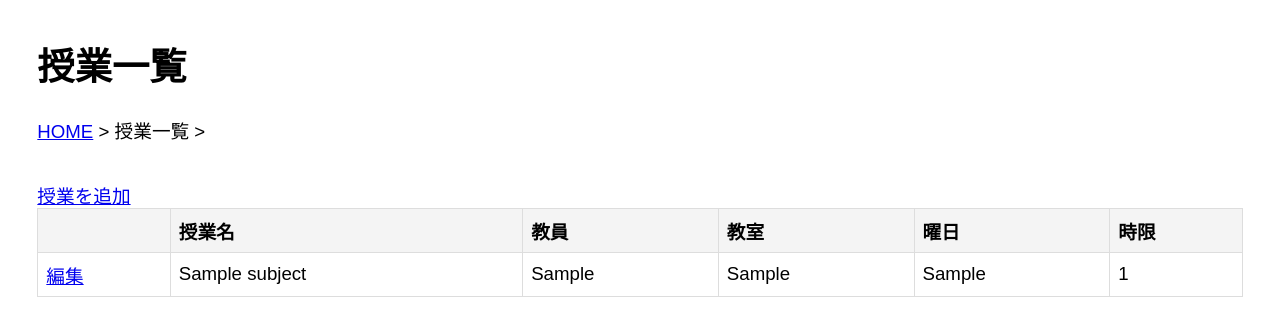
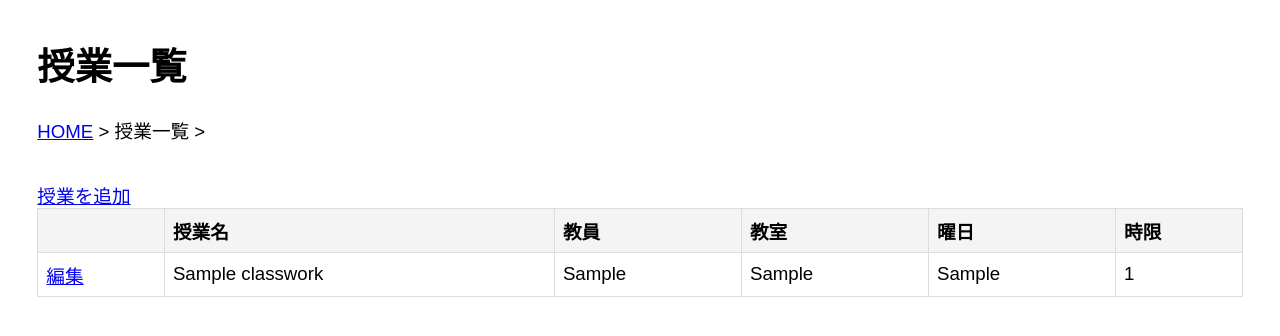
Before and after one commit to OOP2-2025-final-G11/ClassworkManager, a Flask app: page /subjects/ in a window 1280 px wide. Shown: the top 336 px of the page. Run offline with Flask 3, Linux system fonts and the light colour scheme; tables that the repository leaves empty hold one stand-in row (values such as "Sample post").

Commit message:
classworkテーブルにデータを保存するように変更しました

```diff
--- a/models/__init__.py
+++ b/models/__init__.py
@@ -2,13 +2,11 @@ from peewee import SqliteDatabase
 from .db import db
 from .classwork import Classwork
 from .todo import Todo
-from .subject import Subject
 
 # モデルのリストを定義しておくと、後でまとめて登録しやすくなります
 MODELS = [
     Classwork,
-    Todo,
-    Subject
+    Todo
 ]
 
 # データベースの初期化関数
--- a/models/subject.py
+++ /dev/null
@@ -1,12 +0,0 @@
-from peewee import Model, CharField, IntegerField
-from .db import db
-
-class Subject(Model):
-    name = CharField()          # 授業名
-    teacher = CharField()       # 教員名
-    place = CharField()         # 教室
-    day_of_week = CharField()   # MON | TUE | ...
-    period = IntegerField()     # 何時限目
-
-    class Meta:
-        database = db
--- a/routes/subject.py
+++ b/routes/subject.py
@@ -1,5 +1,5 @@
 from flask import Blueprint, render_template, request, redirect, url_for
-from models.subject import Subject
+from models.classwork import Classwork
 
 subject_bp = Blueprint('subject', __name__, url_prefix='/subjects')
 
@@ -7,7 +7,7 @@ subject_bp = Blueprint('subject', __name__, url_prefix='/subjects')
 # 授業一覧
 @subject_bp.route('/')
 def list():
-    subjects = Subject.select()
+    subjects = Classwork.select()
     return render_template(
         'subject_list.html',
         title='授業一覧',
@@ -19,11 +19,11 @@ def list():
 @subject_bp.route('/add', methods=['GET', 'POST'])
 def add():
     if request.method == 'POST':
-        Subject.create(
+        Classwork.create(
             name=request.form['name'],
             teacher=request.form['teacher'],
             place=request.form['place'],
-            day_of_week=request.form['day_of_week'],
+            day_of_work=request.form['day_of_work'],
             period=request.form['period']
         )
         return redirect(url_for('subject.list'))
@@ -34,7 +34,7 @@ def add():
 # 授業編集（削除もここで）
 @subject_bp.route('/edit/<int:subject_id>', methods=['GET', 'POST'])
 def edit(subject_id):
-    subject = Subject.get_or_none(Subject.id == subject_id)
+    subject = Classwork.get_or_none(Classwork.id == subject_id)
     if not subject:
         return redirect(url_for('subject.list'))
 
@@ -46,7 +46,7 @@ def edit(subject_id):
         subject.name = request.form['name']
         subject.teacher = request.form['teacher']
         subject.place = request.form['place']
-        subject.day_of_week = request.form['day_of_week']
+        subject.day_of_work = request.form['day_of_work']
         subject.period = request.form['period']
         subject.save()
 
--- a/templates/subject_add.html
+++ b/templates/subject_add.html
@@ -28,7 +28,7 @@
         </label><br>
 
         <label>曜日:
-            <select name="day_of_week" required>
+            <select name="day_of_work" required>
                 <option value="">選択</option>
                 <option>MON</option>
                 <option>TUE</option>
--- a/templates/subject_edit.html
+++ b/templates/subject_edit.html
@@ -28,7 +28,7 @@
         </label><br>
 
         <label>曜日:
-            <input type="text" name="day_of_week" value="{{ subject.day_of_week }}" required>
+            <input type="text" name="day_of_work" value="{{ subject.day_of_work }}" required>
         </label><br>
 
         <label>時限:
--- a/templates/subject_list.html
+++ b/templates/subject_list.html
@@ -35,7 +35,7 @@
                 <td>{{ s.name }}</td>
                 <td>{{ s.teacher }}</td>
                 <td>{{ s.place }}</td>
-                <td>{{ s.day_of_week }}</td>
+                <td>{{ s.day_of_work }}</td>
                 <td>{{ s.period }}</td>
             </tr>
             {% endfor %}
```
Also changed, not shown: 1 other file.
